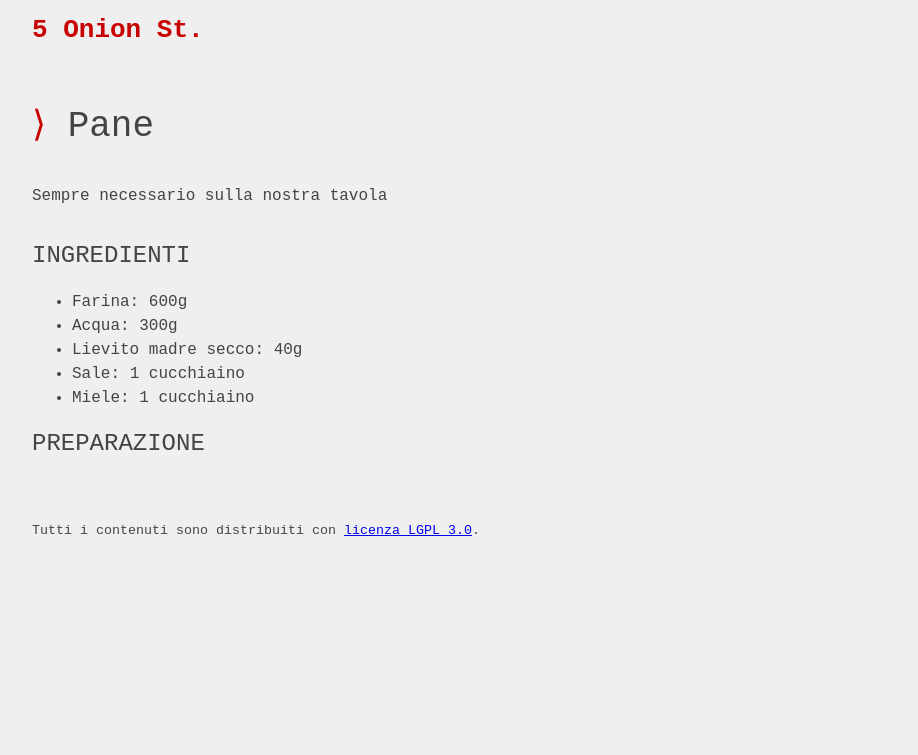
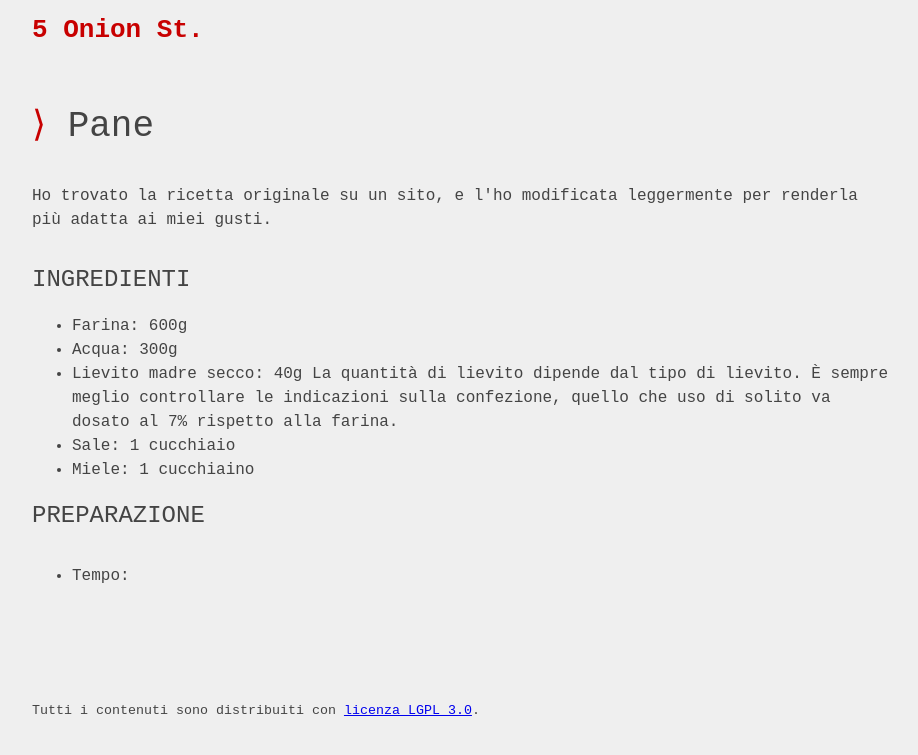
Before and after one commit to leeppolis/bagelis, a Jekyll site: the page built from _posts/2019-12-06-pane.md, in a window 1280 px wide. Shown: the top 755 px of the page, without its empty margins (178-1096 px from the left). Built offline with Jekyll 4.4.1, drawn with Linux system fonts in a browser that asks for light colours; some web fonts are replaced.

Commit message:
Update from Forestry.io Simone Lippolis updated _posts/2019-12-06-pane.md

```diff
--- a/_posts/2019-12-06-pane.md
+++ b/_posts/2019-12-06-pane.md
@@ -1,7 +1,8 @@
 ---
 layout: Recipe
 title: Pane
-description: Sempre necessario sulla nostra tavola
+description: Ho trovato la ricetta originale su un sito, e l'ho modificata leggermente
+  per renderla più adatta ai miei gusti.
 image: ''
 ingredients:
 - name: Farina
@@ -14,16 +15,19 @@ ingredients:
   image: ''
 - name: Lievito madre secco
   quantity: 40g
-  notes: ''
+  notes: La quantità di lievito dipende dal tipo di lievito. È sempre meglio controllare
+    le indicazioni sulla confezione, quello che uso di solito va dosato al 7% rispetto
+    alla farina.
   image: ''
 - name: Sale
   notes: ''
   image: ''
-  quantity: 1 cucchiaino
+  quantity: 1 cucchiaio
 - name: Miele
   quantity: 1 cucchiaino
   notes: ''
   image: ''
-process: []
+process:
+- ''
 
 ---
```
Also changed, not shown: .forestry/front_matter/templates/recipe.yml.
